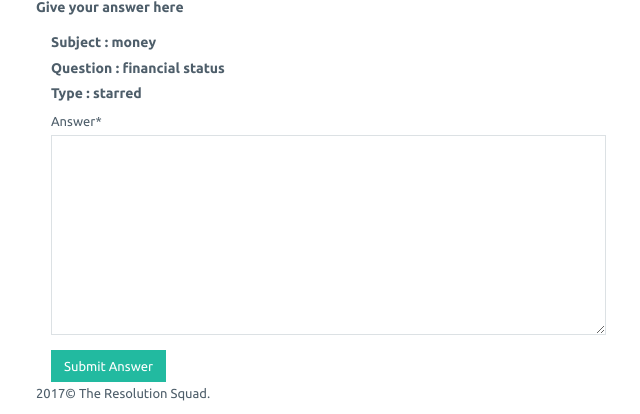
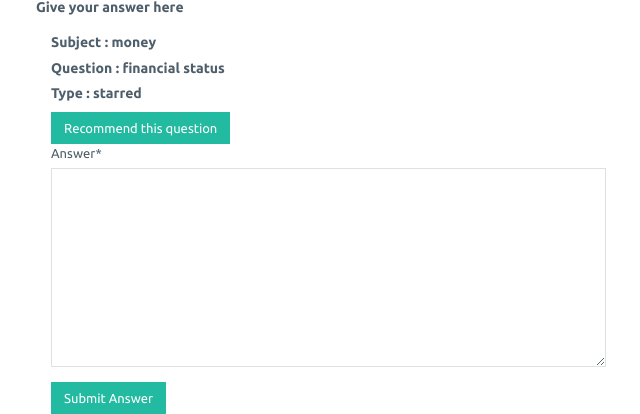
Before and after one commit to rv1996/Hackathon, a Django app: page /department_view_question/2/answer/ in a window 1280 px wide. Shown: the part 71-485 px from the top of the page, without its empty margins (34-674 px from the left). Run offline with Django 3.2, Linux system fonts and the light colour scheme; data comes from the database, SQL or seed files in the repository; some libraries are stand-ins or nearby versions.

Commit message:
Working on recommendation and other small features.

```diff
--- a/portal/templates/portal/base.html
+++ b/portal/templates/portal/base.html
@@ -65,7 +65,8 @@
         {#                                <img src="{% static 'img/par.png' %}" class="img img-responsive" style="height:10%">#}
         {#                            </div>#}
         <ul class="nav navbar-nav navbar-right">
-            <li><a href="{% url 'logout' %}">{% if request.user.is_authenticated %}logout{% else %}{% endif %}</a>
+            <li><a href="{% url 'logout' %}">
+                {% if request.user.is_authenticated %}{{ request.user }} | logout{% else %}{% endif %}</a>
             </li>
         </ul>
 
--- a/portal/templates/portal/department_question_answer.html
+++ b/portal/templates/portal/department_question_answer.html
@@ -9,6 +9,7 @@
                 <h4> Subject : {{ question.subject }}</h4>
                 <h4> Question : {{ question.text }}</h4>
                 <h4> Type : {{ question.type }}</h4>
+                <a href="{% url 'department_view_question' %}{{ question.id }}/recommend/" class="btn btn-success">Recommend this question</a>
             </div>
             <div class="col-sm-6">
                 <form method="POST" action="">
--- a/portal/templates/portal/member_question_history.html
+++ b/portal/templates/portal/member_question_history.html
@@ -5,7 +5,7 @@
         <div class="panel panel-default">
             <div class="panel-heading">Question Asked in past</div>
                 {% for q in question %}
-                    <div class="panel-body">{{ forloop.counter }}. {{ q.text }} | {{ q.timestamp|timesince }} </div>
+                    <a href="{% url 'member_history' %}{{ q.id }}/view/"><div class="panel-body">{{ forloop.counter }}. {{ q.text }} | {{ q.timestamp|timesince }} | {{ q.questionfor_set.answer }} </div></a>
                 {% endfor %}
             </div>
 
--- a/portal/urls.py
+++ b/portal/urls.py
@@ -9,9 +9,11 @@ urlpatterns = [
     url(r'^member_dashboard/$',member_dashboard,name="member_dashboard"),
     url(r'^member_question/$',member_question,name="member_question"),
     url(r'^member_history/$',member_history,name="member_history"),
+    url(r'^member_history/(?P<pk>\d+)/view/$',member_question_view,name="member_question_view"),
     url(r'^department_dashboard/$',department_dashboard,name="department_dashboard"),
     url(r'^department_view_question/$',department_question,name="department_view_question"),
     url(r'^department_view_question/(?P<pk>\d+)/answer/$',department_question_answer,name="department_answer_question"),
+    url(r'^department_view_question/(?P<pk>\d+)/recommend/$',department_recommend,name="department_recommend"),
     url(r'^department_collaboration/$',department_collaboration,name="department_collaboration"),
     url(r'^logout/$',logout,name="logout"),
 
--- a/portal/views.py
+++ b/portal/views.py
@@ -115,11 +115,30 @@ def member_question(request):
 def member_history(request):
     question = Question.objects.all().filter(asked_by=User.objects.get(username=request.user)).order_by('-timestamp')
 
+    question = QuestionFor.objects.all().filter()
+
+
     context = {
         'title': "Question asked by you",
         'question': question
     }
     return render(request, "portal/member_question_history.html", context)
+
+
+
+def member_question_view(request,pk):
+
+    question = Question.objects.get(pk=pk)
+
+    answered_question = question.questionfor_set.all().filter(answer__isnull=False)
+    print(answered_question)
+
+    context = {
+        'title':"View the answer response",
+        "answered_question":answered_question
+    }
+
+    return render(request,"portal/member_view_question.html",context)
 
 
 def department_dashboard(request):
@@ -157,6 +176,23 @@ def department_question_answer(request, pk):
     return render(request, "portal/department_question_answer.html", context)
 
 
+def department_recommend(request, pk):
+
+    question = Question.objects.get(pk=pk)
+
+    departments = Department.objects.all().exclude(user=User.objects.get(username=request.user))
+    # update the filter query so that one department can only be recommended once only
+
+    print(request.POST.getlist('recommend'))
+    context = {
+        "title":"Select which department you wanna recommend",
+        "recommend":departments,
+        "question":question,
+    }
+    return render(request,"portal/department_question_recommend.html", context)
+
+
+
 def department_collaboration(request):
     context = {
         'title': "Collaboraion Help"
```
Also changed, not shown: other parts of portal/templates/portal/base.html (+1 -0 lines), portal/static/js/main.js (+56 -0 lines), portal/templates/portal/department_question_recommend.html (+31 -9 lines), portal/templates/portal/member_view_question.html (added, +12 -0 lines), db.sqlite3, portal/ajax.py (added).
